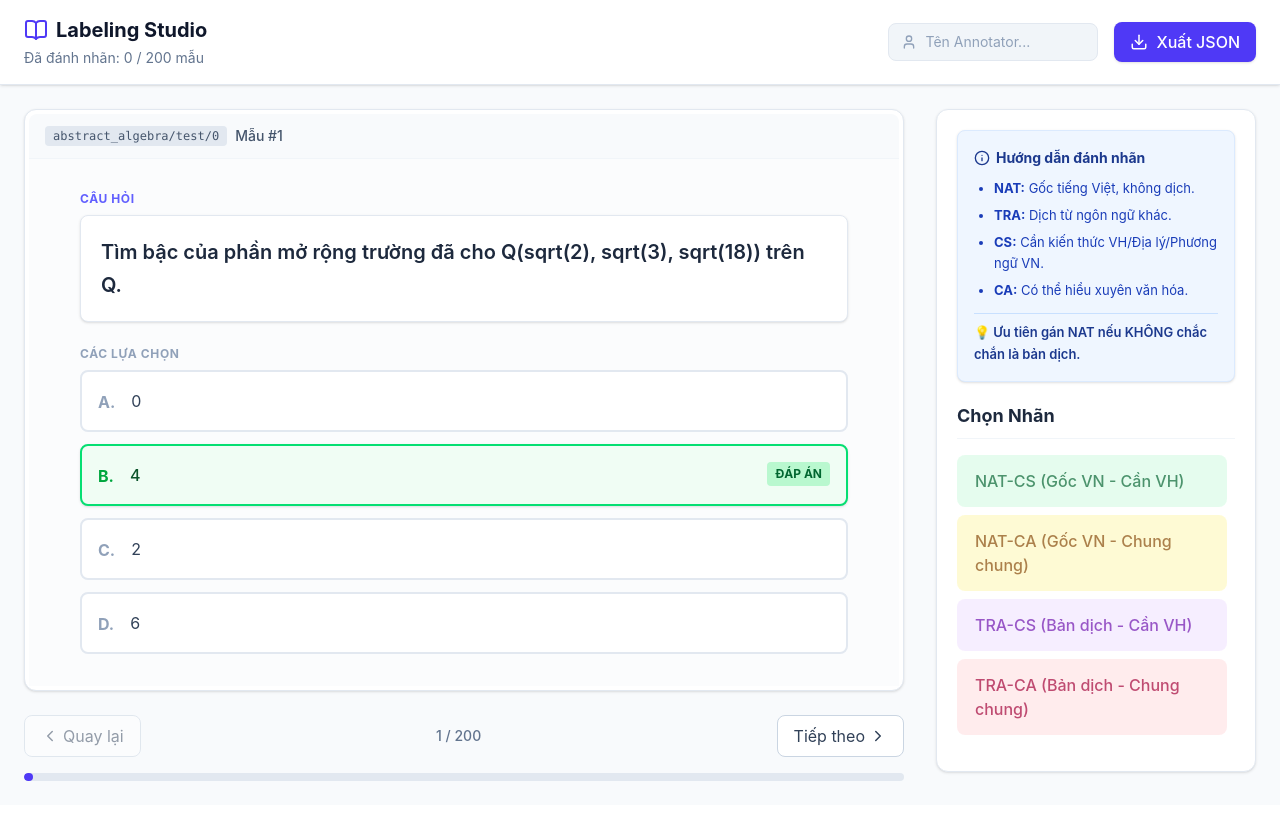
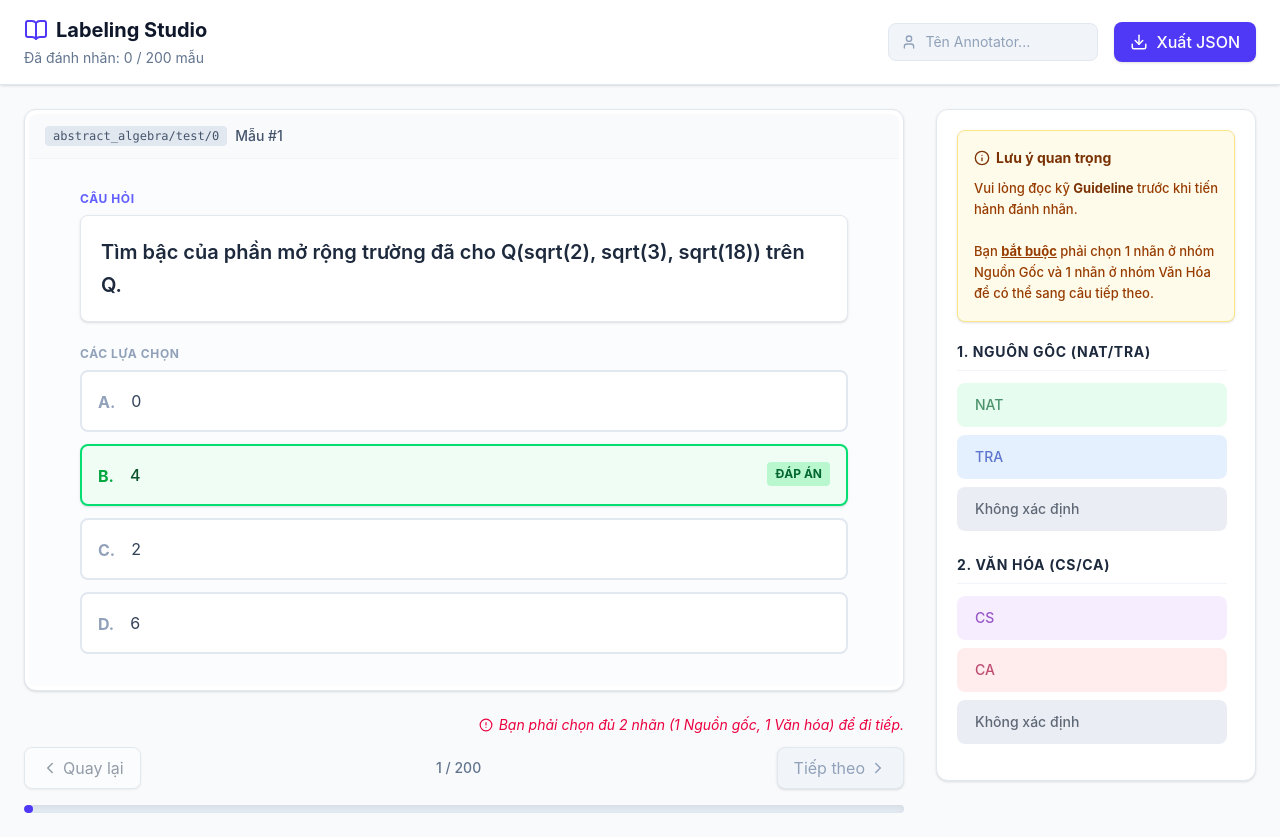
Before and after one commit to TranNguyenQuynhNhu/label-app, a React (Vite) app: page / in a window 1280 px wide. Before the commit the page ends 805 px from the top, so only its background shows below. Built offline with nearby package versions, Linux system fonts and the light colour scheme.

Commit message:
Điều chỉnh các button

```diff
--- a/src/App.jsx
+++ b/src/App.jsx
@@ -1,26 +1,36 @@
 import React, { useState } from 'react';
-import { Download, ChevronRight, ChevronLeft, Trash2, CheckCircle2, Info, BookOpen, User } from 'lucide-react';
+import { Download, ChevronRight, ChevronLeft, Trash2, CheckCircle2, Info, BookOpen, User, AlertCircle } from 'lucide-react';
 
 import MOCK_DATA from './data.json';
 
-// Danh sách nhãn mặc định
-const DEFAULT_LABELS = [
-  { id: 'NAT-CS', name: 'NAT-CS (Gốc VN - Cần VH)', base: 'bg-green-100 text-green-800', border: 'border-green-500', ring: 'ring-green-200' },
-  { id: 'NAT-CA', name: 'NAT-CA (Gốc VN - Chung chung)', base: 'bg-yellow-100 text-yellow-800', border: 'border-yellow-500', ring: 'ring-yellow-200' },
-  { id: 'TRA-CS', name: 'TRA-CS (Bản dịch - Cần VH)', base: 'bg-purple-100 text-purple-800', border: 'border-purple-500', ring: 'ring-purple-200' },
-  { id: 'TRA-CA', name: 'TRA-CA (Bản dịch - Chung chung)', base: 'bg-rose-100 text-rose-800', border: 'border-rose-500', ring: 'ring-rose-200' },
+// Danh sách nhãn Nhóm 1: Nguồn Gốc
+const NAT_TRA_LABELS = [
+  { id: 'NAT', name: 'NAT', base: 'bg-green-100 text-green-800', border: 'border-green-500', ring: 'ring-green-200' },
+  { id: 'TRA', name: 'TRA', base: 'bg-blue-100 text-blue-800', border: 'border-blue-500', ring: 'ring-blue-200' },
+  { id: 'UNK', name: 'Không xác định', base: 'bg-slate-200 text-slate-800', border: 'border-slate-400', ring: 'ring-slate-300' },
+];
+
+// Danh sách nhãn Nhóm 2: Văn Hóa
+const CS_CA_LABELS = [
+  { id: 'CS', name: 'CS', base: 'bg-purple-100 text-purple-800', border: 'border-purple-500', ring: 'ring-purple-200' },
+  { id: 'CA', name: 'CA', base: 'bg-rose-100 text-rose-800', border: 'border-rose-500', ring: 'ring-rose-200' },
+  { id: 'UNK', name: 'Không xác định', base: 'bg-slate-200 text-slate-800', border: 'border-slate-400', ring: 'ring-slate-300' },
 ];
 
 export default function App() {
   const [items, setItems] = useState(MOCK_DATA);
   const [currentIndex, setCurrentIndex] = useState(0);
-  const [labels] = useState(DEFAULT_LABELS);
   const [isFinished, setIsFinished] = useState(false);
   const [annotator, setAnnotator] = useState("");
 
   const currentItem = items[currentIndex];
   const progress = Math.round(((currentIndex + 1) / items.length) * 100);
-  const labeledCount = items.filter(item => item.final_label !== null).length;
+
+  // Đếm số lượng câu đã được gán ĐỦ 2 nhãn
+  const labeledCount = items.filter(item => item.nat_tra_label && item.cs_ca_label).length;
+
+  // Kiểm tra xem câu hiện tại đã chọn đủ 2 nhãn chưa
+  const isCurrentFullyLabeled = Boolean(currentItem?.nat_tra_label && currentItem?.cs_ca_label);
 
   // Điều hướng
   const handleNext = () => {
@@ -31,25 +41,37 @@ export default function App() {
     if (currentIndex > 0) setCurrentIndex(currentIndex - 1);
   };
 
-  // Xử lý gán nhãn
-  const handleAssignLabel = (labelId) => {
+  // Xử lý gán nhãn Nhóm 1 (NAT/TRA)
+  const handleAssignNatTra = (labelId) => {
     const updatedItems = [...items];
-    if (updatedItems[currentIndex].final_label === labelId) {
-      updatedItems[currentIndex].final_label = null; // Bỏ chọn
+    if (updatedItems[currentIndex].nat_tra_label === labelId) {
+      updatedItems[currentIndex].nat_tra_label = null; // Bỏ chọn
     } else {
-      updatedItems[currentIndex].final_label = labelId; // Gán nhãn mới
+      updatedItems[currentIndex].nat_tra_label = labelId; // Gán nhãn mới
     }
     setItems(updatedItems);
   };
 
-  // Xử lý xóa nhãn
-  const handleClearLabel = () => {
+  // Xử lý gán nhãn Nhóm 2 (CS/CA)
+  const handleAssignCsCa = (labelId) => {
     const updatedItems = [...items];
-    updatedItems[currentIndex].final_label = null;
+    if (updatedItems[currentIndex].cs_ca_label === labelId) {
+      updatedItems[currentIndex].cs_ca_label = null; // Bỏ chọn
+    } else {
+      updatedItems[currentIndex].cs_ca_label = labelId; // Gán nhãn mới
+    }
     setItems(updatedItems);
   };
 
-  // Xuất file JSON theo đúng định dạng Schema
+  // Xóa toàn bộ nhãn của câu hiện tại
+  const handleClearLabel = () => {
+    const updatedItems = [...items];
+    updatedItems[currentIndex].nat_tra_label = null;
+    updatedItems[currentIndex].cs_ca_label = null;
+    setItems(updatedItems);
+  };
+
+  // Xuất file JSON
   const handleExportJSON = () => {
     if (!annotator.trim()) {
       alert("Vui lòng nhập tên trước khi xuất file!");
@@ -57,16 +79,10 @@ export default function App() {
     }
 
     const exportData = items.map(item => {
-      // Tách nhãn NAT_TRA và CS_CA từ final_label
-      let nat_tra = "";
-      let cs_ca = "";
-      if (item.final_label) {
-        const parts = item.final_label.split('-');
-        if (parts.length === 2) {
-          nat_tra = parts[0];
-          cs_ca = parts[1];
-        }
-      }
+      // Tự động tạo final_label dạng "NAT-CS" nếu đã gán đủ
+      const finalLabel = (item.nat_tra_label && item.cs_ca_label)
+        ? `${item.nat_tra_label}-${item.cs_ca_label}`
+        : null;
 
       return {
         sample_id: item.sample_id,
@@ -76,11 +92,11 @@ export default function App() {
         option_c: item.option_c,
         option_d: item.option_d,
         answer: item.answer,
-        nat_tra_label: nat_tra || null,
-        cs_ca_label: cs_ca || null,
-        final_label: item.final_label || null,
+        nat_tra_label: item.nat_tra_label || null,
+        cs_ca_label: item.cs_ca_label || null,
+        final_label: finalLabel,
         annotator: annotator.trim(),
-        timestamp: item.final_label ? new Date().toISOString() : null
+        timestamp: finalLabel ? new Date().toISOString() : null
       };
     });
 
@@ -137,7 +153,7 @@ export default function App() {
             </div>
             <h2 className="text-3xl font-bold text-slate-800 mb-3">Hoàn tất quá trình đánh nhãn!</h2>
             <p className="text-lg text-slate-600 mb-8">
-              Bạn đã đánh nhãn <span className="font-bold text-indigo-600">{labeledCount}/{items.length}</span> mẫu dữ liệu.
+              Bạn đã hoàn thành <span className="font-bold text-indigo-600">{labeledCount}/{items.length}</span> mẫu dữ liệu.
             </p>
 
             <div className="flex gap-4">
@@ -168,10 +184,13 @@ export default function App() {
                     <span className="bg-slate-200 text-slate-600 px-2 py-0.5 rounded text-xs font-mono">{currentItem.sample_id}</span>
                     Mẫu #{currentIndex + 1}
                   </span>
-                  {currentItem.final_label && (
+
+                  {isCurrentFullyLabeled && (
                     <span className="text-xs font-semibold px-2.5 py-1 rounded-full bg-slate-200 text-slate-700 flex items-center gap-1">
-                      Đã đánh nhãn
-                      <button onClick={handleClearLabel} className="hover:text-red-500 ml-1"><Trash2 size={12}/></button>
+                      Đã gán: {currentItem.nat_tra_label}-{currentItem.cs_ca_label}
+                      <button onClick={handleClearLabel} className="hover:text-red-500 ml-1" title="Xóa nhãn">
+                        <Trash2 size={12}/>
+                      </button>
                     </span>
                   )}
                 </div>
@@ -224,11 +243,17 @@ export default function App() {
 
               {/* Thanh điều hướng */}
               <div className="mt-6">
+                {!isCurrentFullyLabeled && (
+                  <div className="mb-3 text-sm text-rose-600 flex items-center gap-1.5 justify-end">
+                    <AlertCircle size={14} />
+                    <i>Bạn phải chọn đủ 2 nhãn (1 Nguồn gốc, 1 Văn hóa) để đi tiếp.</i>
+                  </div>
+                )}
                 <div className="flex justify-between items-center mb-2">
                   <button
                     onClick={handlePrev}
                     disabled={currentIndex === 0}
-                    className="flex items-center gap-1 px-4 py-2 rounded-lg bg-white border border-slate-300 text-slate-700 hover:bg-slate-50 disabled:opacity-50 disabled:cursor-not-allowed transition-colors"
+                    className="flex items-center gap-1 px-4 py-2 rounded-lg bg-white border border-slate-300 text-slate-700 hover:bg-slate-50 disabled:opacity-50 disabled:cursor-not-allowed transition-colors shadow-sm"
                   >
                     <ChevronLeft size={18} />
                     Quay lại
@@ -244,9 +269,12 @@ export default function App() {
                         handleNext();
                       }
                     }}
-                    className={`flex items-center gap-1 px-4 py-2 rounded-lg border transition-colors ${
-                      currentIndex === items.length - 1
-                        ? 'bg-indigo-600 text-white hover:bg-indigo-700 border-indigo-600 shadow-sm'
+                    disabled={!isCurrentFullyLabeled}
+                    className={`flex items-center gap-1 px-4 py-2 rounded-lg border transition-colors shadow-sm ${
+                      !isCurrentFullyLabeled
+                        ? 'bg-slate-100 text-slate-400 border-slate-200 cursor-not-allowed'
+                        : currentIndex === items.length - 1
+                          ? 'bg-indigo-600 text-white hover:bg-indigo-700 border-indigo-600'
                           : 'bg-white border-slate-300 text-slate-700 hover:bg-slate-50'
                     }`}
                   >
@@ -255,7 +283,7 @@ export default function App() {
                   </button>
                 </div>
                 {/* Thanh tiến độ */}
-                <div className="w-full bg-slate-200 rounded-full h-2 mt-4 overflow-hidden">
+                <div className="w-full bg-slate-200 rounded-full h-2 mt-4 overflow-hidden shadow-inner">
                   <div
                     className="bg-indigo-600 h-2 rounded-full transition-all duration-300 ease-out"
                     style={{ width: `${progress}%` }}
@@ -268,43 +296,75 @@ export default function App() {
             <div className="w-full md:w-80 flex flex-col gap-6">
               <div className="bg-white rounded-xl shadow-sm border border-slate-200 p-5 sticky top-24">
 
-                {/* Hướng dẫn đánh nhãn */}
-                <div className="bg-blue-50 p-4 rounded-lg border border-blue-100 mb-5 text-sm text-blue-800 shadow-sm leading-relaxed">
-                  <h3 className="font-bold mb-2 flex items-center gap-1.5 text-blue-900"><Info size={16}/> Hướng dẫn đánh nhãn</h3>
-                  <ul className="space-y-1.5 list-disc pl-5 text-[13px]">
-                    <li><strong>NAT:</strong> Gốc tiếng Việt, không dịch.</li>
-                    <li><strong>TRA:</strong> Dịch từ ngôn ngữ khác.</li>
-                    <li><strong>CS:</strong> Cần kiến thức VH/Địa lý/Phương ngữ VN.</li>
-                    <li><strong>CA:</strong> Có thể hiểu xuyên văn hóa.</li>
-                  </ul>
-                  <p className="mt-3 font-semibold text-blue-900 border-t border-blue-200/80 pt-2 text-[13px]">
-                    💡 Ưu tiên gán NAT nếu KHÔNG chắc chắn là bản dịch.
+                {/* Hướng dẫn đánh nhãn mới */}
+                <div className="bg-amber-50 p-4 rounded-lg border border-amber-200 mb-5 text-sm text-amber-800 shadow-sm leading-relaxed">
+                  <h3 className="font-bold mb-2 flex items-center gap-1.5 text-amber-900"><Info size={16}/> Lưu ý quan trọng</h3>
+                  <p className="font-medium text-[13px]">
+                    Vui lòng đọc kỹ <strong className="text-amber-900">Guideline</strong> trước khi tiến hành đánh nhãn.<br/><br/>
+                    Bạn <strong className="underline">bắt buộc</strong> phải chọn 1 nhãn ở nhóm Nguồn Gốc và 1 nhãn ở nhóm Văn Hóa để có thể sang câu tiếp theo.
                   </p>
                 </div>
 
-                <h2 className="text-lg font-bold text-slate-800 mb-4 border-b border-slate-100 pb-2">Chọn Nhãn</h2>
+                <div className="max-h-[60vh] overflow-y-auto pr-2 pb-4 space-y-6">
 
-                <div className="flex flex-col gap-2 max-h-[60vh] overflow-y-auto pr-2 pb-4">
-                  {labels.map((label) => {
-                    const isSelected = currentItem.final_label === label.id;
+                  {/* Nhóm 1: Nguồn gốc */}
+                  <div>
+                    <h2 className="text-sm font-bold text-slate-800 mb-3 border-b border-slate-100 pb-2 uppercase tracking-wider">
+                      1. Nguồn Gốc (NAT/TRA)
+                    </h2>
+                    <div className="flex flex-col gap-2">
+                      {NAT_TRA_LABELS.map((label) => {
+                        const isSelected = currentItem?.nat_tra_label === label.id;
                         return (
                           <button
                             key={label.id}
-                        onClick={() => handleAssignLabel(label.id)}
+                            onClick={() => handleAssignNatTra(label.id)}
                             className={`
-                          w-full text-left px-4 py-3 rounded-lg border-2 transition-all flex justify-between items-center group
+                              w-full text-left px-4 py-2.5 rounded-lg border-2 transition-all flex justify-between items-center group text-sm
                               ${label.base}
                               ${isSelected
-                            ? `${label.border} ring-2 ${label.ring} shadow-sm`
-                            : `border-transparent hover:border-slate-300 opacity-70 hover:opacity-100`
+                                ? `${label.border} ring-2 ${label.ring} shadow-sm font-bold`
+                                : `border-transparent hover:border-slate-300 opacity-70 hover:opacity-100 font-medium`
                               }
                             `}
                           >
-                        <span className="font-medium">{label.name}</span>
-                        {isSelected && <CheckCircle2 size={18} />}
+                            <span>{label.name}</span>
+                            {isSelected && <CheckCircle2 size={16} />}
                           </button>
                         );
                       })}
+                    </div>
+                  </div>
+
+                  {/* Nhóm 2: Văn hóa */}
+                  <div>
+                    <h2 className="text-sm font-bold text-slate-800 mb-3 border-b border-slate-100 pb-2 uppercase tracking-wider">
+                      2. Văn Hóa (CS/CA)
+                    </h2>
+                    <div className="flex flex-col gap-2">
+                      {CS_CA_LABELS.map((label) => {
+                        const isSelected = currentItem?.cs_ca_label === label.id;
+                        return (
+                          <button
+                            key={label.id}
+                            onClick={() => handleAssignCsCa(label.id)}
+                            className={`
+                              w-full text-left px-4 py-2.5 rounded-lg border-2 transition-all flex justify-between items-center group text-sm
+                              ${label.base}
+                              ${isSelected
+                                ? `${label.border} ring-2 ${label.ring} shadow-sm font-bold`
+                                : `border-transparent hover:border-slate-300 opacity-70 hover:opacity-100 font-medium`
+                              }
+                            `}
+                          >
+                            <span>{label.name}</span>
+                            {isSelected && <CheckCircle2 size={16} />}
+                          </button>
+                        );
+                      })}
+                    </div>
+                  </div>
+
                 </div>
               </div>
             </div>
```
Lines whose indentation alone changed are shown as unchanged.
